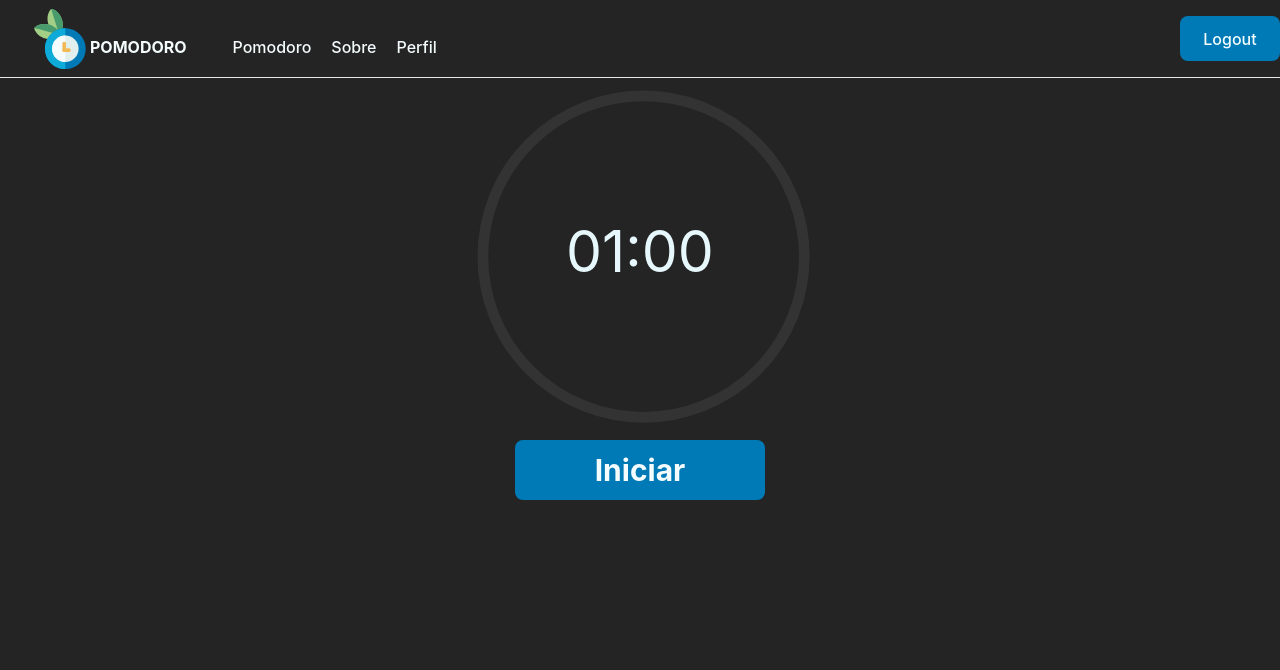
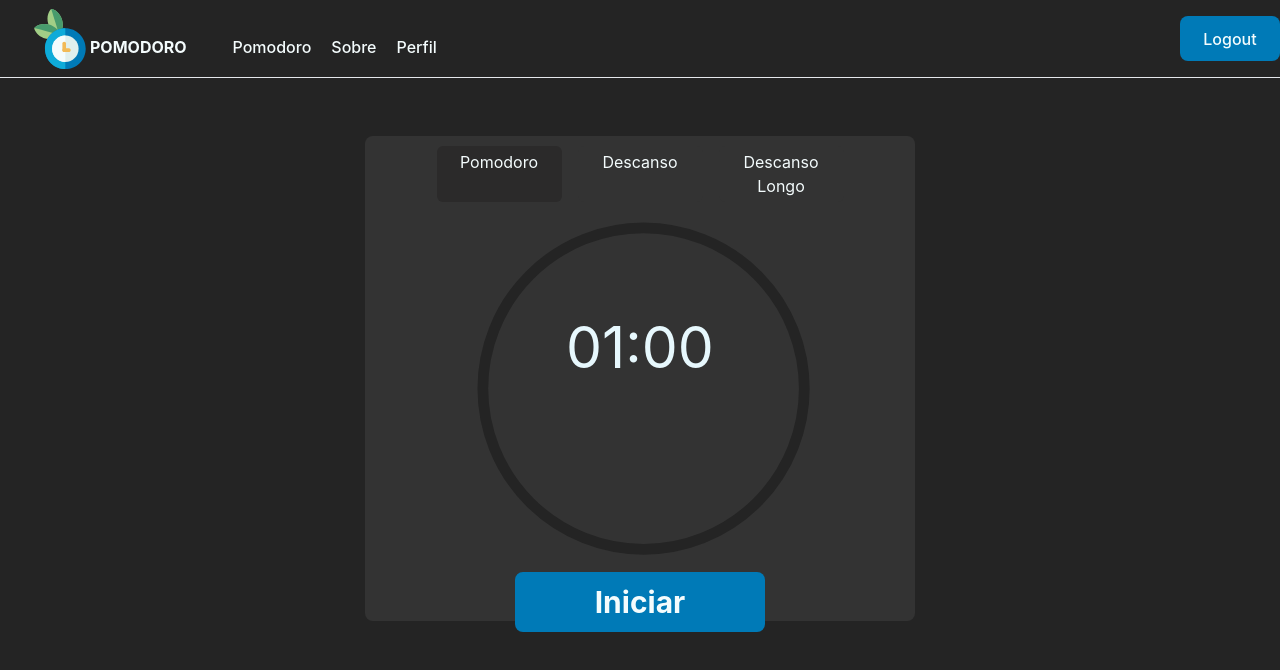
Before and after one commit to DeanVini/pomodoroVUE, a Vue app: page /pomodoro in a window 1280 px wide. Shown: the top 670 px of the page. Built offline with nearby package versions, Linux system fonts and the light colour scheme; sample sign-in values are in the browser's storage; what vue-sweetalert2 would draw is missing.

Commit message:
style: new pomodoro page

```diff
--- a/db/db.json
+++ b/db/db.json
@@ -15,6 +15,14 @@
       "email": "deanvinicius20203@gmail.com",
       "password": "dawdawdawda",
       "id": 2
+    },
+    {
+      "name": "bernardo",
+      "surname": "ramoas",
+      "username": "bernannanan",
+      "email": "brnardo21245532@GMAIL.com",
+      "password": "sdfgqgrqg",
+      "id": 3
     }
   ],
   "times": [
--- a/src/components/TimerProgressBar.vue
+++ b/src/components/TimerProgressBar.vue
@@ -4,9 +4,8 @@
     <svg viewBox="0 0 98 100" xmlns="http://www.w3.org/2000/svg" class="">
         <g>
             <g>
-              <text class="transition" fill="#e7f8fd" x="50%" y="50%" dominant-baseline="middle" text-anchor="middle" id="counterText">{{ formatTime(minutes) }}:{{ formatTime(seconds) }}</text>
+              <text class="transition" fill="#e7f8fd" x="50%" y="40%" dominant-baseline="middle" text-anchor="middle" id="counterText">{{ formatTime(minutes) }}:{{ formatTime(seconds) }}</text>
             </g>
-
             <linearGradient
                         id="gradient"
                         fx="0.99"
@@ -18,9 +17,9 @@
                 <stop offset="30%" stop-color="#0EABD9"></stop>
                 <stop offset="100%" stop-color="#e7f8fd" ></stop>
             </linearGradient>
-            <circle id="basePath" class="baseTimerCirclePath" cx="50" cy="50" r="45" :style="{
+            <circle id="basePath" class=" baseTimerCirclePath" cx="50" cy="50" r="45" :style="{
                 'stroke-width': '3px',
-                'stroke': '#333333'
+                'stroke': '#242424'
             }"/>
             <circle id="basePath" class=" rotate-270" cx="-50" cy="50" r="45" stroke-linecap="round" :style="{
                 'stroke': 'url(#gradient)',
--- a/src/views/Pomodoro.vue
+++ b/src/views/Pomodoro.vue
@@ -1,7 +1,12 @@
 <template>
-<div class="flex flex-col items-center justify-center  w-full h-full">
-
-    <div class="flex">
+<div class="flex flex-col h-[600px] items-center justify-center w-full">
+    <div :class="started ? 'transition-colors border-[#0EABD9] border-2' : ' transition-colors border-2 border-transparent'" class="bg-[#333333] min-w-[550px] rounded-lg w-4/12 h-[485px]">
+        <div class="p-2 flex justify-center gap-4">
+            <h1 class="bg-[#2b2a2a] p-1 rounded-md w-[125px] text-center">Pomodoro</h1>
+            <h1 class="bg-[#333333] w-[125px] text-center p-1 rounded-md">Descanso</h1>
+            <h1 class="bg-[#333333] w-[125px] text-center p-1 rounded-md">Descanso Longo</h1>
+        </div>
+        <div class="flex justify-center">
             <TimerProgressBar
                 class=""
                 :minutes="minutes"
@@ -10,16 +15,16 @@
                 :initialTime="initialTime"
                 />
             </div>
+            <div class="flex flex-row justify-center mt-3 itens-center w-full gap-6 self-center">
+                <BaseButton v-if="!started" class="delay-150 transition" type="start" value="Iniciar" @click="play()"/>
+                <BaseButton v-else type="stop" class="delay-150 transition" value="Parar" widthVal="300" heightVal="50" @click="stop()"/>
             </div>
-    <div class="flex flex-row justify-center mt-3 itens-center w-full gap-6 self-center">
-        <BaseButton v-if="!started" type="start" value="Iniciar" @click="play()"/>
-        <BaseButton v-else type="stop" value="Parar" widthVal="300" heightVal="50" @click="stop()"/>
+        </div>
     </div>
 </template>
 
 <script setup>
 import TimerProgressBar from '../components/TimerProgressBar.vue';
-import NavBar from '../components/Global/NavBar.vue'
 import { ref, watch } from 'vue';
 import BaseButton from '../components/Forms/BaseButton.vue';
 
```
Lines whose indentation alone changed are shown as unchanged.
